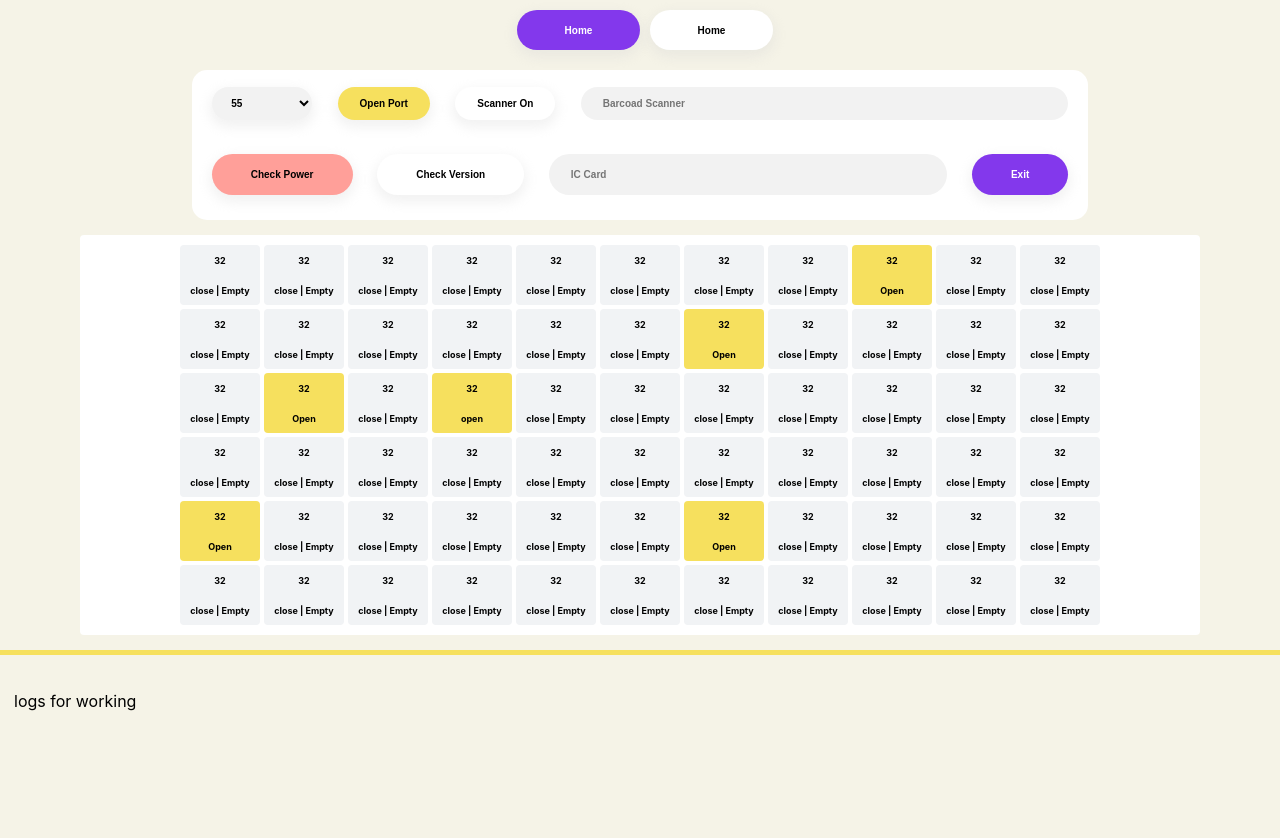
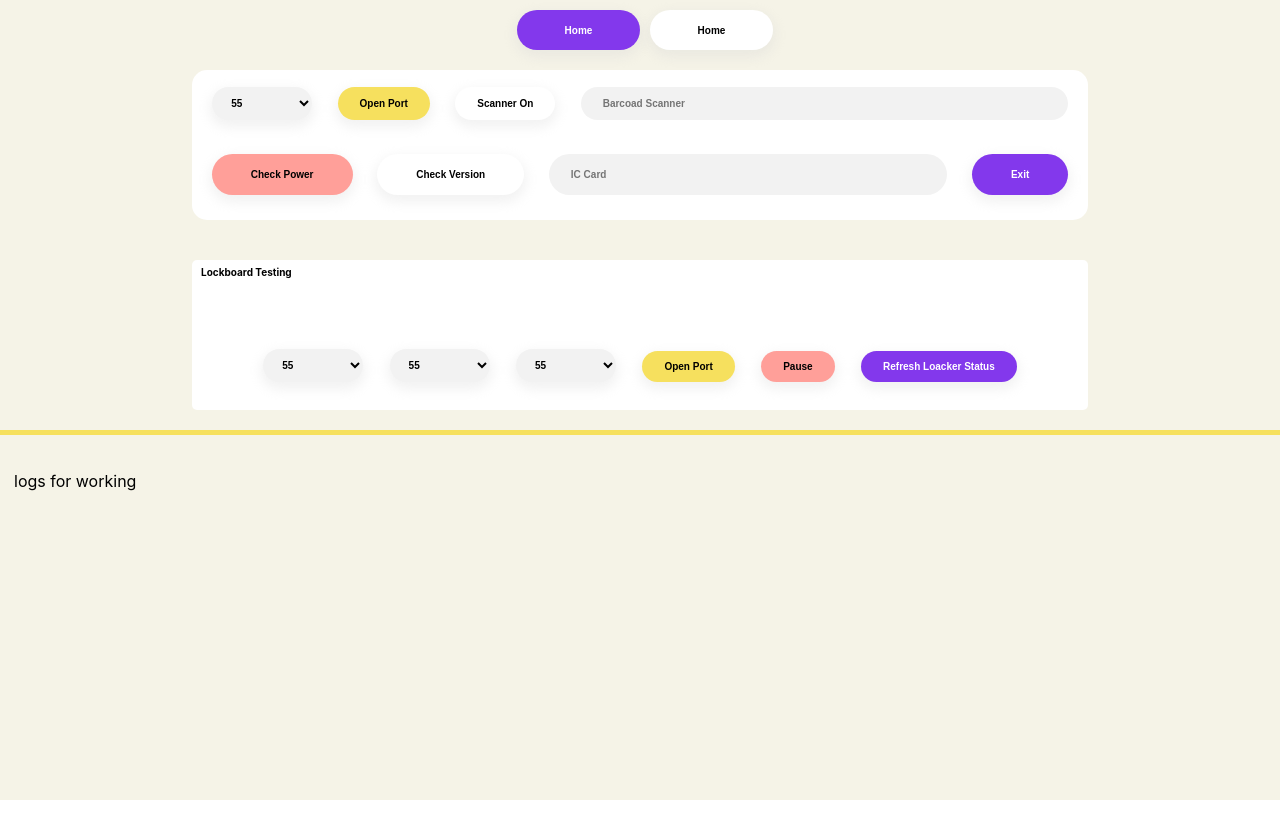
Before and after one commit to MSMALIK11/smart-testing-tool, a React (Create React App) app: page / in a window 1280 px wide. Shown: the top 838 px of the page. After the commit the page ends 800 px from the top, so only its background shows below. Built offline with nearby package versions, Linux system fonts and the light colour scheme.

Commit message:
page second is complicted

```diff
--- a/src/App.js
+++ b/src/App.js
@@ -1,8 +1,11 @@
 import './App.css';
-import Home from "./Components/Home"
+import Home from "./Components/Home";
+import Lockboard from './Components/Lockboard';
 function App() {
   return (
-    <Home />
+    // <Home />
+    <Lockboard />
+
   );
 }
 
--- a/src/Components/Home.css
+++ b/src/Components/Home.css
@@ -181,3 +181,44 @@
 .logs>* {
     padding: 20px 14px;
 }
+
+
+
+
+/* Loadboard */
+
+.lockboard {
+    height: 150px;
+    /* padding: 10px 5px; */
+    margin: 20px 0;
+}
+
+.lockboard-testing {
+    display: flex;
+    flex-direction: column;
+    justify-content: space-between;
+    background-color: #ffffff;
+    width: 70%;
+    min-height: 150px;
+    margin: 10px auto;
+    border-radius: 5px;
+
+}
+
+.action {
+    display: flex;
+    width: 90%;
+    margin: 10px auto;
+    align-items: flex-end;
+    padding: 18px 10px;
+    justify-content: space-evenly;
+}
+
+/* title */
+#title {
+    font-size: 10px;
+    font-weight: bold;
+    margin: 6px 9px;
+    /* margin: 0; */
+
+}
--- a/src/Components/Home.jsx
+++ b/src/Components/Home.jsx
@@ -1,35 +1,13 @@
 
 import React from 'react'
-import "./Home.css"
+import "./Home.css";
+import Menu from './Menu';
 function Home() {
 
     return (
         <div className="container">
-            <div className="action-btn">
-                <button className='btn btn-primary'>Home</button>
-                <button className='btn'>Home</button>
-            </div>
 
-            <div className="menu-btn">
-                <div className="section1">
-
-                    <select className='btn' name="" id="checkbox">
-                        <option value=""> 55</option>
-                        <option value=""> 32 </option>
-                        <option value=""> 44 </option>
-                    </select>
-
-                    <button className='btn btn-secondry'>Open Port</button>
-                    <button className='btn' >Scanner On</button>
-                    <input className='btn input-field' placeholder='Barcoad Scanner' type="text" name="barcoadScanner" id="" />
-                </div>
-                <div className="section2">
-                    <button className='btn-s2 bgs2' >Check Power</button>
-                    <button className='btn-s2' >Check Version </button>
-                    <input type="text" className='btn' placeholder='IC Card' name="barcoadScanner" id="icCard" />
-                    <button className='btn-s2 exits2' >Exit</button>
-                </div>
-            </div>
+            <Menu />
 
             <div className="port-status">
                 <div className="status">
@@ -264,38 +242,6 @@ function Home() {
                     <p id='lockernumber'>32</p>
                     <p>close | Empty</p>
                 </div>
-                <div className="status">
-                    <p id='lockernumber'>32</p>
-                    <p>close | Empty</p>
-                </div>
-                <div className="status">
-                    <p id='lockernumber'>32</p>
-                    <p>close | Empty</p>
-                </div>
-                <div className="status">
-                    <p id='lockernumber'>32</p>
-                    <p>close | Empty</p>
-                </div>
-                <div className="status">
-                    <p id='lockernumber'>32</p>
-                    <p>close | Empty</p>
-                </div>
-                <div className="status">
-                    <p id='lockernumber'>32</p>
-                    <p>close | Empty</p>
-                </div>
-                <div className="status">
-                    <p id='lockernumber'>32</p>
-                    <p>close | Empty</p>
-                </div>
-                <div className="status">
-                    <p id='lockernumber'>32</p>
-                    <p>close | Empty</p>
-                </div>
-                <div className="status">
-                    <p id='lockernumber'>32</p>
-                    <p>close | Empty</p>
-                </div>
 
             </div>
 
--- /dev/null
+++ b/src/Components/Lockboard.jsx
@@ -0,0 +1,51 @@
+
+import React from 'react'
+import "./Home.css";
+import Menu from './Menu';
+function Lockboard() {
+    return (
+        <div className="container">
+            <Menu />
+            <div className="lockboard">
+
+                <div className="lockboard-testing">
+
+                    <div className="title">
+                        <p id='title'>Lockboard Testing</p>
+                    </div>
+                    <div className="action">
+                        <select className='btn' name="" id="checkbox">
+                            <option value=""> 55</option>
+                            <option value=""> 32 </option>
+                            <option value=""> 44 </option>
+                        </select>
+                        <select className='btn' name="" id="checkbox">
+                            <option value=""> 55</option>
+                            <option value=""> 32 </option>
+                            <option value=""> 44 </option>
+                        </select>
+                        <select className='btn' name="" id="checkbox">
+                            <option value=""> 55</option>
+                            <option value=""> 32 </option>
+                            <option value=""> 44 </option>
+                        </select>
+                        <button className='btn btn-secondry'>Open Port</button>
+                        <button className='btn bgs2'>Pause</button>
+                        <button className='btn exits2'>Refresh Loacker Status</button>
+                    </div>
+
+
+                </div>
+
+
+            </div>
+            <div className="logs">
+                <p>logs for working</p>
+            </div>
+
+
+        </div>
+    )
+}
+
+export default Lockboard
--- /dev/null
+++ b/src/Components/Menu.jsx
@@ -0,0 +1,34 @@
+import React from 'react'
+
+function Menu() {
+    return (
+        <>
+            <div className="action-btn">
+                <button className='btn btn-primary'>Home</button>
+                <button className='btn'>Home</button>
+            </div>
+            <div className="menu-btn">
+                <div className="section1">
+
+                    <select className='btn' name="" id="checkbox">
+                        <option value=""> 55</option>
+                        <option value=""> 32 </option>
+                        <option value=""> 44 </option>
+                    </select>
+
+                    <button className='btn btn-secondry'>Open Port</button>
+                    <button className='btn' >Scanner On</button>
+                    <input className='btn input-field' placeholder='Barcoad Scanner' type="text" name="barcoadScanner" id="" />
+                </div>
+                <div className="section2">
+                    <button className='btn-s2 bgs2' >Check Power</button>
+                    <button className='btn-s2' >Check Version </button>
+                    <input type="text" className='btn' placeholder='IC Card' name="barcoadScanner" id="icCard" />
+                    <button className='btn-s2 exits2' >Exit</button>
+                </div>
+            </div>
+        </>
+    )
+}
+
+export default Menu
```
